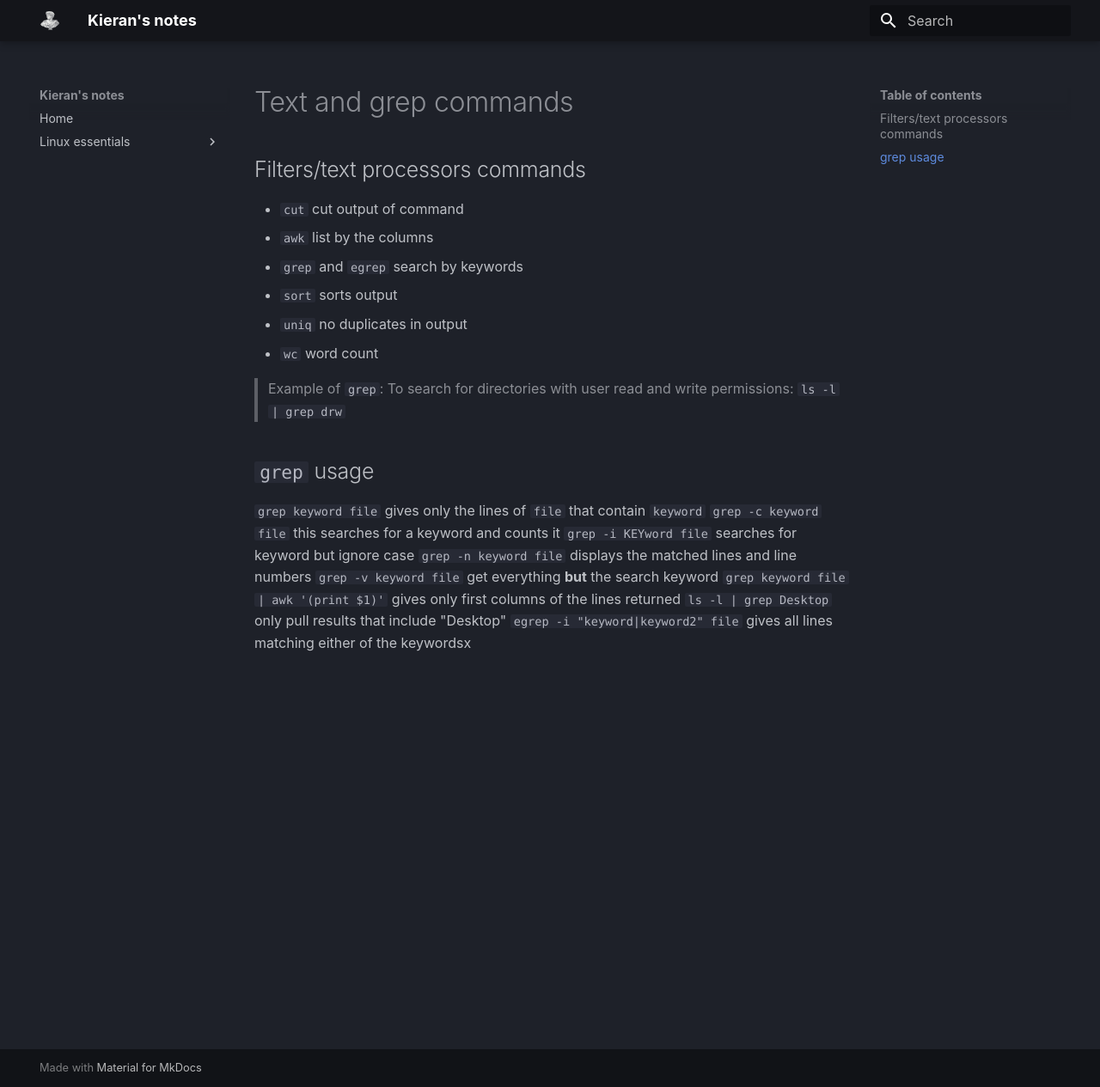
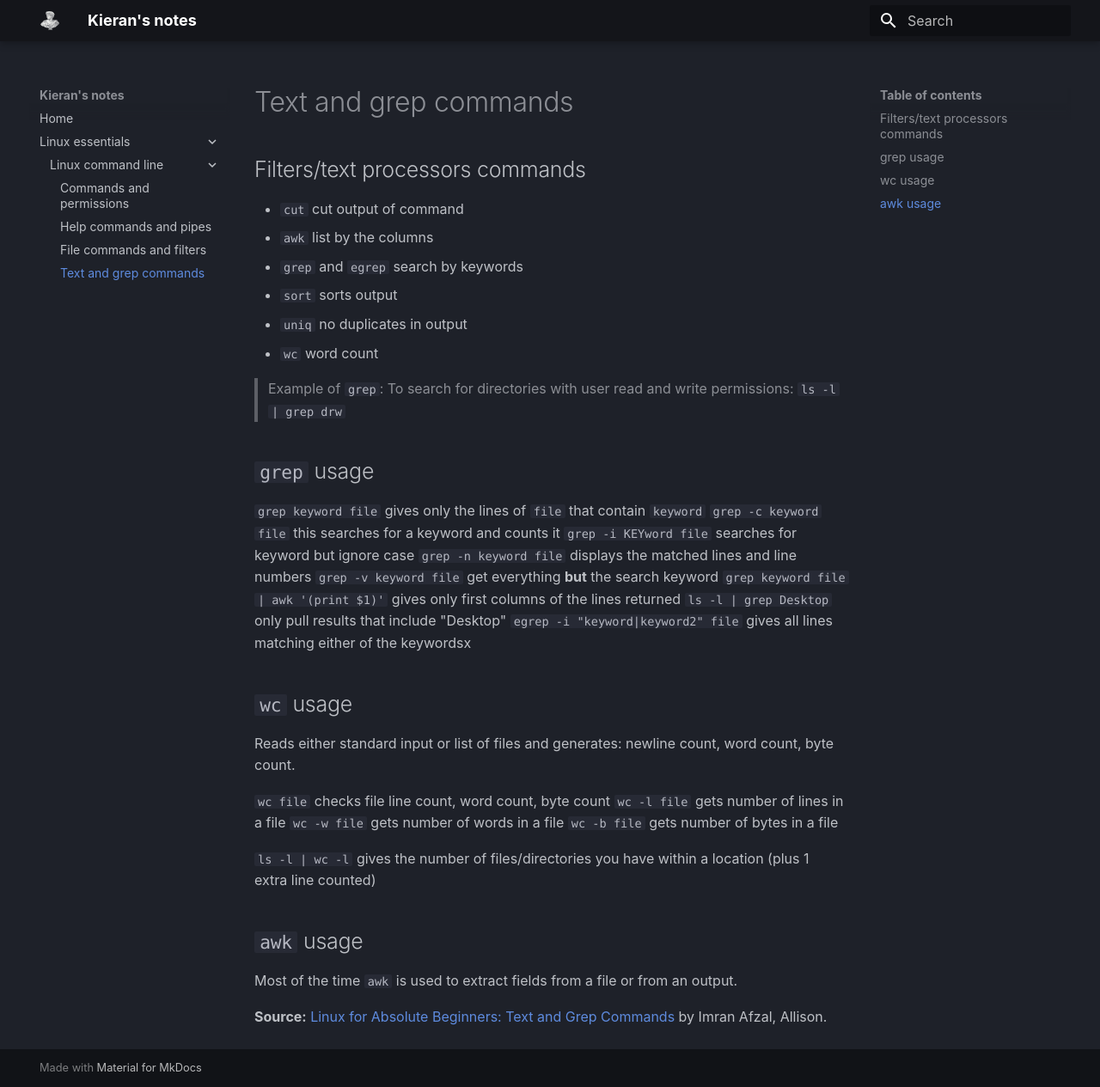
Before and after one commit to kieranaston/my-notes, an MkDocs documentation site: the page built from docs/linux-essentials/linux-command-line/text-and-grep-commands.md, in a window 1280 px wide and 1265 px high. Shown: the whole window at 86% size. Built offline with MkDocs 1.6.1 and Material for MkDocs 9.7.7, drawn with Linux system fonts in a browser that asks for light colours.

Commit message:
Added links to sources and some more notes.

```diff
--- a/docs/linux-essentials/linux-command-line/text-and-grep-commands.md
+++ b/docs/linux-essentials/linux-command-line/text-and-grep-commands.md
@@ -21,3 +21,20 @@
 `grep keyword file | awk '(print $1)'` gives only first columns of the lines returned
 `ls -l | grep Desktop` only pull results that include "Desktop"
 `egrep -i "keyword|keyword2" file` gives all lines matching either of the keywordsx
+
+## `wc` usage
+
+Reads either standard input or list of files and generates: newline count, word count, byte count.
+
+`wc file` checks file line count, word count, byte count
+`wc -l file` gets number of lines in a file
+`wc -w file` gets number of words in a file
+`wc -b file` gets number of bytes in a file
+
+`ls -l | wc -l` gives the number of files/directories you have within a location (plus 1 extra line counted)
+
+## `awk` usage
+
+Most of the time `awk` is used to extract fields from a file or from an output.
+
+**Source:** [Linux for Absolute Beginners: Text and Grep Commands](https://alison.com/topic/learn/118895/text-and-grep-commands) by Imran Afzal, Allison.
--- a/mkdocs.yml
+++ b/mkdocs.yml
@@ -8,7 +8,7 @@ theme:
   palette:
     scheme: slate
     primary: black
-    accent: light blue
+    accent: blue
   features:
     - navigation.instant
 
@@ -19,6 +19,7 @@ nav:
           - Commands and permissions: linux-essentials/linux-command-line/commands-and-permissions.md
           - Help commands and pipes: linux-essentials/linux-command-line/help-commands-and-pipes.md
           - File commands and filters: linux-essentials/linux-command-line/file-commands.md
+          - Text and grep commands: linux-essentials/linux-command-line/text-and-grep-commands.md
 
 markdown_extensions:
   - pymdownx.arithmatex:
```
Also changed, not shown: docs/linux-essentials/linux-command-line/commands-and-permissions.md (+2 -0 lines), docs/linux-essentials/linux-command-line/file-commands.md (+2 -0 lines), docs/linux-essentials/linux-command-line/file-comparison-and-splitting.md (added, +23 -0 lines), docs/linux-essentials/linux-command-line/help-commands-and-pipes.md (+2 -0 lines).
